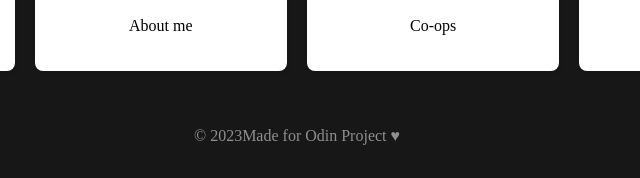
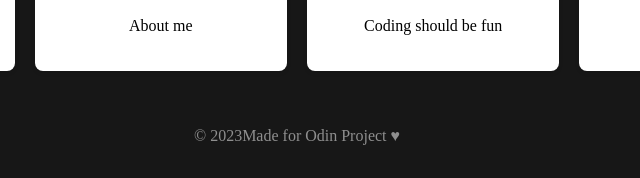
Before and after one commit to bukakage/Landing-Page, a plain HTML site: page contact.html in a window 1280 px wide. Shown: the part 1385-1563 px from the top of the page, 343-983 px from the left. Drawn offline with Linux system fonts and the light colour scheme.

Commit message:
contact edit

```diff
--- a/contact.html
+++ b/contact.html
@@ -39,7 +39,7 @@
       <div class="card">
         <img src="images/3.jpg" alt="Project 3" />
         <p>
-            Co-ops
+            Coding should be fun
         </p>
       </div>
 
```
Also changed, not shown: images/me.gif (added).
